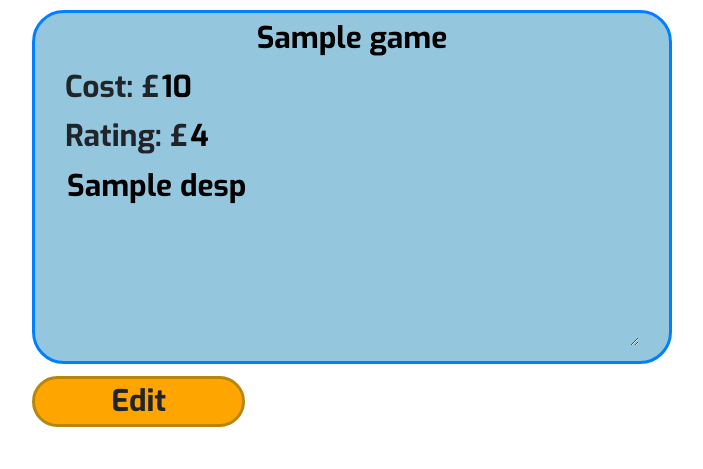
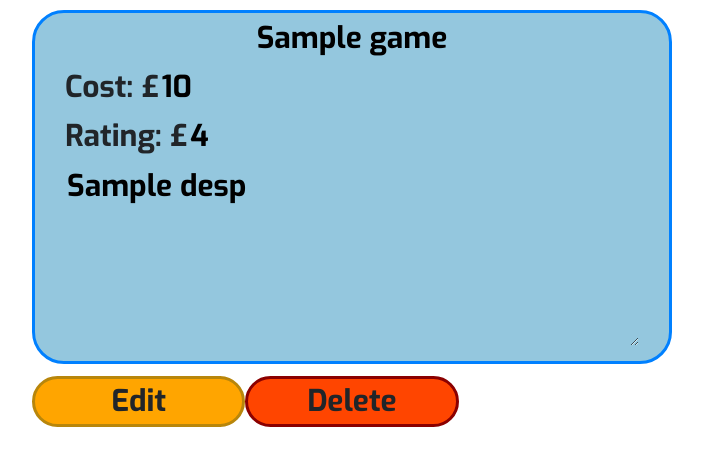
Before and after one commit to Code-Institute-Submissions/FortyTwoFortyTwo-GameList, a Flask app: template templates/info.html in a window 1280 px wide. Shown: the top 469 px of the page, without its empty margins (288-991 px from the left). Run offline with Flask 2, Linux system fonts and the light colour scheme; the template is opened without the code that fills it: most values are stand-ins (such as "Sample title", 1, 10 or a date in 2020); some libraries are stand-ins or nearby versions.

Commit message:
Add delete button
Deletes game in database and redirects to home page

```diff
--- a/app.py
+++ b/app.py
@@ -39,6 +39,11 @@ def game_update():
     mongo.db.games.update_one({'_id': ObjectId(request.form['id'])}, {'$set': game_data})
     return request.form['id']
 
+@app.route("/game_delete", methods=['POST'])
+def game_delete():
+    mongo.db.games.delete_one({"_id": ObjectId(request.form['id'])})
+    return request.form['id']
+
 if __name__ == "__main__":
     app.run(host=os.environ.get("IP"),
             port=os.environ.get("PORT"),
--- a/static/css/style.css
+++ b/static/css/style.css
@@ -66,6 +66,11 @@ input[readonly], textarea[readonly] {
 
 /* ---------------------------------- Colors */
 
+.color-red {
+	border-color: #8b0000;
+	background-color: #ff4500;
+}
+
 .color-orange {
 	border-color: #b8860b;
 	background-color: #ffa500;
--- a/static/js/main.js
+++ b/static/js/main.js
@@ -42,3 +42,17 @@ $(document).on("click", ".game-edit", function ()
 	$(".game-edit").addClass("game-save");
 	$(".game-edit").removeClass("game-edit");
 });
+
+/*
+Called when delete button is pressed in info page
+*/
+$(document).on("click", ".game-delete", function ()
+{
+    //Delete game in database
+	let dataid = $(".game-main").parent().attr('data-id');
+	$.post("/game_delete", {id: dataid}, function(data, status)
+	{
+		//Delete complete, open home page
+		window.open("/", "_self");
+	});
+});
--- a/templates/info.html
+++ b/templates/info.html
@@ -28,6 +28,7 @@
 
 		<!-- Buttons -->
 		<p class="text-align-center col-12 offset-0 offset-md-3 col-md-2 no-gutters border-basic color-orange game-edit">Edit</p>
+		<p class="text-align-center col-12 offset-0 col-md-2 no-gutters border-basic color-red game-delete">Delete</p>
 	</div>
 </body>
 </html>
```
